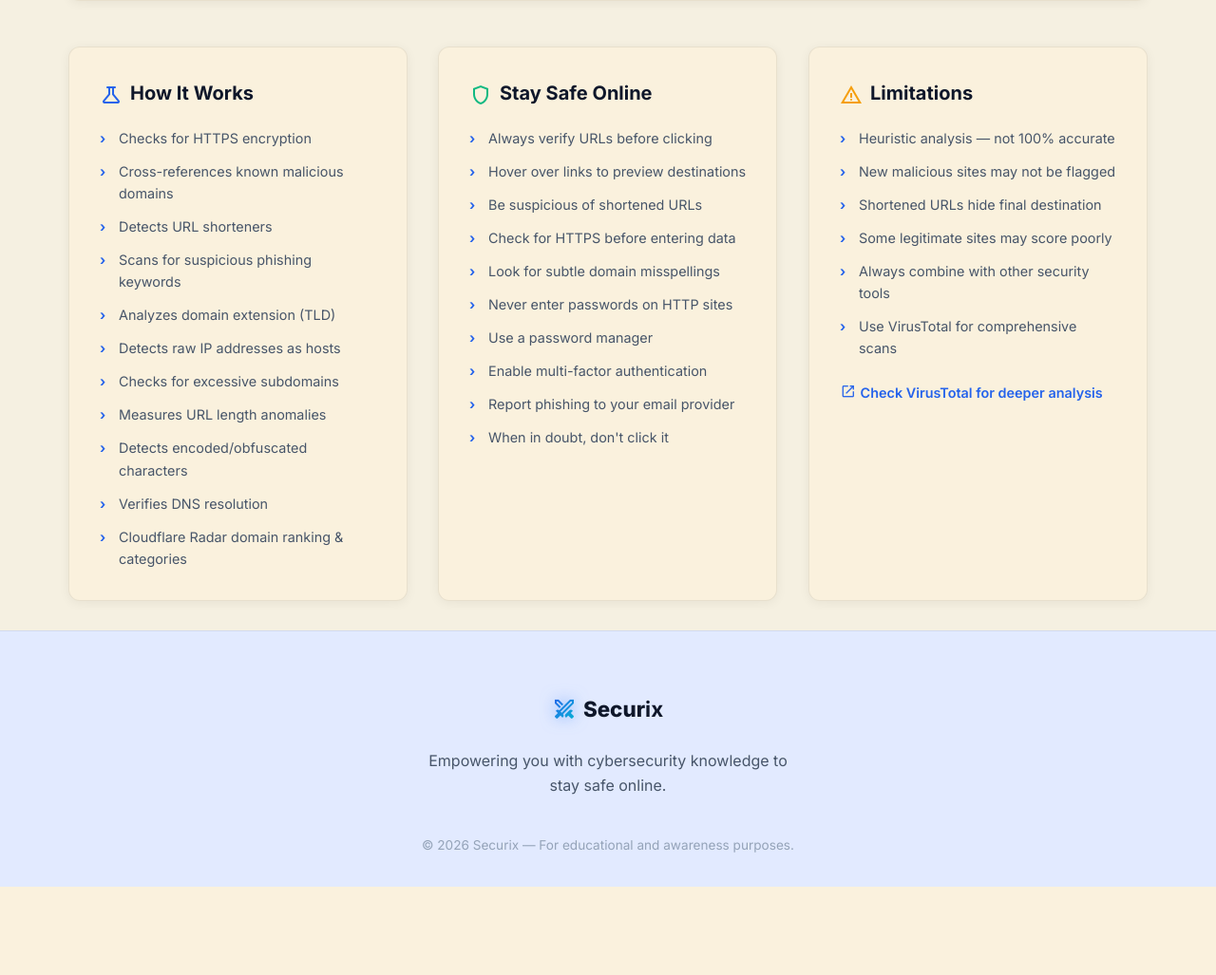
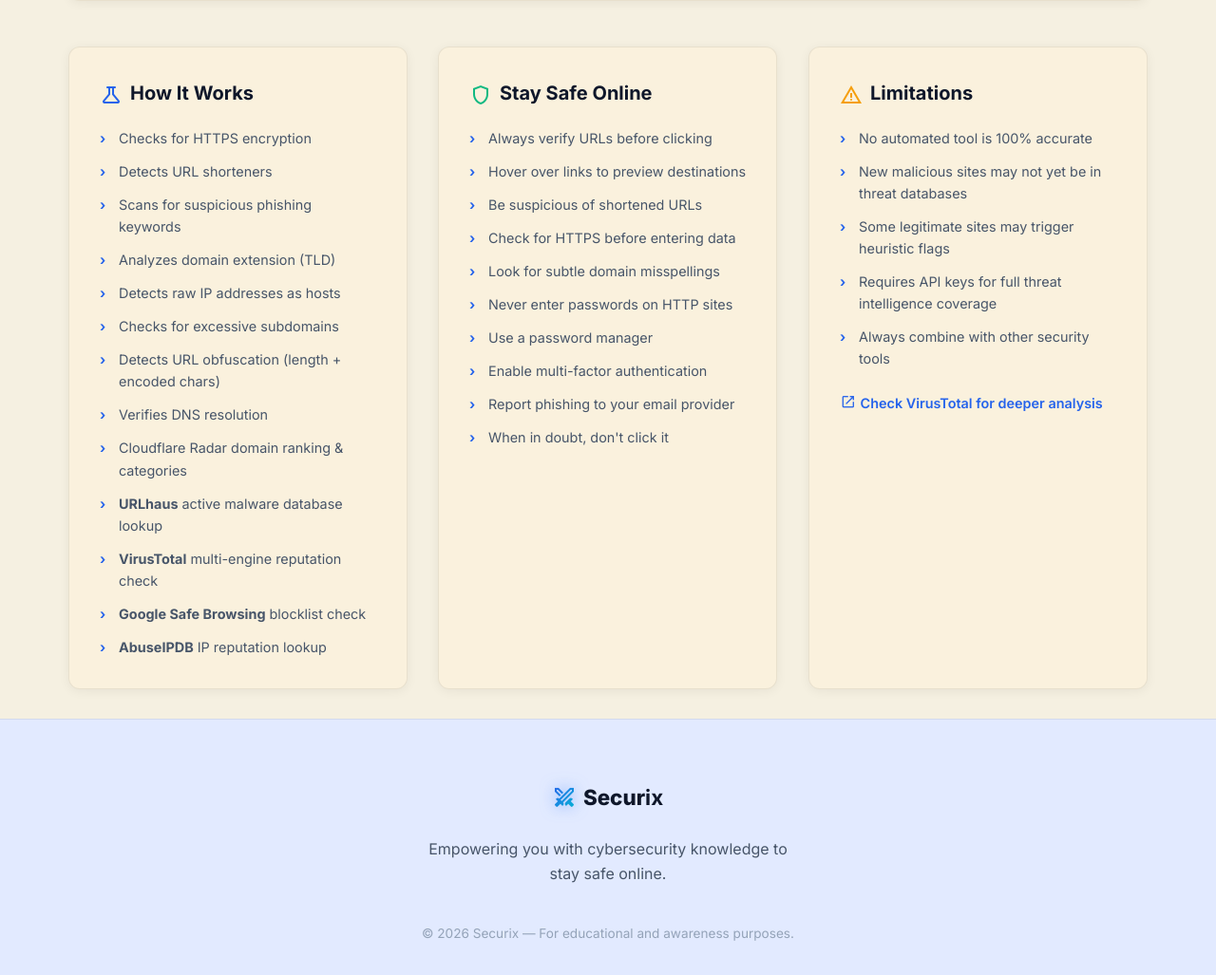
Before and after one commit to Billy3661/cyber_defense_system, a Flask app: template templates/scanner.html in a window 1280 px wide. Shown: the part 829-1856 px from the top of the page at 95% size. Before the commit the page ends 1763 px from the top, so only its background shows below. Run offline with Flask 3, Linux system fonts and the light colour scheme; the template is opened without the code that fills it, so the values that code supplies are empty; some libraries are stand-ins or nearby versions.

Commit message:
Improve scanner accuracy: replace heuristics with real-time threat APIs
- Add Google Safe Browsing API check (Check 12)
- Add AbuseIPDB IP reputation check (Check 13)
- Remove static MALICIOUS_DOMAINS list (replaced by real-time APIs)
- Reduce heuristic weights: maximum 10-15 pts each (was 20-60)
- Consolidate URL length + special chars into URL Obfuscation check
- Limit keyword search to path/query only (avoids domain false positives)
- Limit obfuscation check to path/query only
- Update frontend checks list, How It Works, and Limitations cards
- Add GOOGLE_SAFEBROWSING_KEY and ABUSEIPDB_KEY to .env.example

```diff
--- a/app.py
+++ b/app.py
@@ -391,6 +391,18 @@ def check_password_breached(password: str) -> int:
 CLOUDFLARE_RADAR_TOKEN = os.environ.get("CLOUDFLARE_RADAR_TOKEN", "")
 CLOUDFLARE_RADAR_BASE = "https://api.cloudflare.com/client/v4/radar"
 
+# ─────────────────────────────────────────────
+#  GOOGLE SAFE BROWSING INTEGRATION
+# ─────────────────────────────────────────────
+
+GOOGLE_SAFEBROWSING_KEY = os.environ.get("GOOGLE_SAFEBROWSING_KEY", "")
+
+# ─────────────────────────────────────────────
+#  ABUSEIPDB INTEGRATION
+# ─────────────────────────────────────────────
+
+ABUSEIPDB_KEY = os.environ.get("ABUSEIPDB_KEY", "")
+
 RADAR_RANK_BUCKETS = {
     "100": "Top 100",
     "1000": "Top 1,000",
@@ -466,6 +478,86 @@ def get_cloudflare_radar_raw(domain: str) -> dict:
             return {"error": f"Cloudflare Radar returned status {resp.status_code}"}
     except Exception as e:
         return {"error": f"Could not check Cloudflare Radar: {str(e)}"}
+
+
+def check_google_safebrowsing(url: str) -> dict:
+    if not GOOGLE_SAFEBROWSING_KEY:
+        return {"label": "Google Safe Browsing", "status": "info", "detail": "Google Safe Browsing not configured — set GOOGLE_SAFEBROWSING_KEY in .env"}
+    try:
+        body = {
+            "client": {"clientId": "securix", "clientVersion": "1.0"},
+            "threatInfo": {
+                "threatTypes": ["MALWARE", "SOCIAL_ENGINEERING", "UNWANTED_SOFTWARE", "POTENTIALLY_HARMFUL_APPLICATION"],
+                "platformTypes": ["ANY_PLATFORM"],
+                "threatEntryTypes": ["URL"],
+                "threatEntries": [{"url": url}],
+            },
+        }
+        resp = req.post(
+            f"https://safebrowsing.googleapis.com/v4/threatMatches:find?key={GOOGLE_SAFEBROWSING_KEY}",
+            json=body, timeout=4.0,
+        )
+        if resp.status_code == 200:
+            data = resp.json()
+            matches = data.get("matches", [])
+            if matches:
+                threat_types = set(m.get("threatType", "UNKNOWN") for m in matches)
+                return {
+                    "label": "Google Safe Browsing",
+                    "status": "fail",
+                    "detail": f"Flagged! Threats detected: {', '.join(threat_types)}",
+                    "score_addition": 80,
+                }
+            else:
+                return {"label": "Google Safe Browsing", "status": "pass", "detail": "URL not found in Google Safe Browsing blocklists"}
+        else:
+            return {"label": "Google Safe Browsing", "status": "info", "detail": f"Google Safe Browsing returned status {resp.status_code}"}
+    except Exception as e:
+        return {"label": "Google Safe Browsing", "status": "info", "detail": f"Could not check Google Safe Browsing: {str(e)}"}
+
+
+def check_abuseipdb(domain: str) -> dict:
+    if not ABUSEIPDB_KEY:
+        return {"label": "AbuseIPDB Reputation", "status": "info", "detail": "AbuseIPDB not configured — set ABUSEIPDB_KEY in .env"}
+    try:
+        # Resolve domain to IP first
+        ip = socket.gethostbyname(domain)
+        headers = {"Key": ABUSEIPDB_KEY, "Accept": "application/json"}
+        params = {"ipAddress": ip, "maxAgeInDays": "90", "verbose": False}
+        resp = req.get("https://api.abuseipdb.com/api/v2/check", headers=headers, params=params, timeout=4.0)
+        if resp.status_code == 200:
+            data = resp.json().get("data", {})
+            confidence = data.get("abuseConfidenceScore", 0)
+            total_reports = data.get("totalReports", 0)
+            isp = data.get("isp", "Unknown")
+            domain_info = data.get("domain", "")
+            usage = data.get("usageType", "")
+
+            if confidence >= 50:
+                return {
+                    "label": "AbuseIPDB Reputation",
+                    "status": "fail",
+                    "detail": f"IP flagged! Confidence: {confidence}%, Reports: {total_reports}, ISP: {isp}",
+                    "score_addition": round(confidence * 0.8),
+                }
+            elif confidence >= 10:
+                return {
+                    "label": "AbuseIPDB Reputation",
+                    "status": "warn",
+                    "detail": f"Low reputation. Confidence: {confidence}%, Reports: {total_reports}, ISP: {isp}",
+                    "score_addition": round(confidence * 0.4),
+                }
+            else:
+                return {"label": "AbuseIPDB Reputation", "status": "pass", "detail": f"Clean reputation (confidence: {confidence}%), ISP: {isp}"}
+        elif resp.status_code == 429:
+            return {"label": "AbuseIPDB Reputation", "status": "info", "detail": "Rate limited by AbuseIPDB API"}
+        else:
+            return {"label": "AbuseIPDB Reputation", "status": "info", "detail": f"AbuseIPDB returned status {resp.status_code}"}
+    except socket.gaierror:
+        return {"label": "AbuseIPDB Reputation", "status": "info", "detail": "Could not resolve domain to check AbuseIPDB"}
+    except Exception as e:
+        return {"label": "AbuseIPDB Reputation", "status": "info", "detail": f"Could not check AbuseIPDB: {str(e)}"}
+
 
 MOCK_BREACH_DB = [
     {
@@ -639,7 +731,7 @@ MALICIOUS_DOMAINS = {
 
 SUSPICIOUS_KEYWORDS = [
     "login", "signin", "account", "verify", "update", "secure",
-    "banking", "paypal", "amazon", "microsoft", "apple", "google",
+    "banking", "paypal", "amazon", "microsoft", "apple",
     "password", "credential", "confirm", "validate", "authorize",
     "wallet", "bitcoin", "crypto", "prize", "winner", "free",
     "click", "urgent", "suspended", "locked", "limited",
@@ -1370,14 +1462,13 @@ TROUBLESHOOT_GUIDES = [
 def analyze_url(url: str) -> dict:
     result = {
         "url": url,
-        "score": 0,          # 0 = safe, higher = more suspicious
+        "score": 0,
         "verdict": "Safe",
         "verdict_color": "#00d2ff",
         "checks": [],
         "timestamp": datetime.now().strftime("%Y-%m-%d %H:%M:%S"),
     }
 
-    # Normalize
     if not url.startswith(("http://", "https://")):
         url = "http://" + url
 
@@ -1390,99 +1481,110 @@ def analyze_url(url: str) -> dict:
         if parsed.scheme == "https":
             result["checks"].append({"label": "HTTPS Secure Connection", "status": "pass", "detail": "URL uses HTTPS encryption"})
         else:
-            result["score"] += 20
+            result["score"] += 10
             result["checks"].append({"label": "HTTPS Secure Connection", "status": "fail", "detail": "URL uses insecure HTTP – data is unencrypted"})
 
-        # ── Check 2: Known malicious domain ──
-        if domain in MALICIOUS_DOMAINS:
-            result["score"] += 60
-            result["checks"].append({"label": "Known Malicious Domain", "status": "fail", "detail": f"'{domain}' is listed as a known suspicious/malicious domain"})
-        else:
-            result["checks"].append({"label": "Known Malicious Domain", "status": "pass", "detail": "Domain not found in known malicious domain list"})
-
-        # ── Check 3: URL shortener ──
+        # ── Check 2: URL shortener ──
         if is_shortener_domain(domain):
-            result["score"] += 30
-            result["checks"].append({"label": "URL Shortener Detected", "status": "warn", "detail": "URL shorteners can hide malicious destinations"})
+            result["score"] += 10
+            result["checks"].append({"label": "URL Shortener", "status": "info", "detail": "URL uses a shortening service — destination should be verified"})
         else:
             result["checks"].append({"label": "URL Shortener", "status": "pass", "detail": "No URL shortener detected"})
 
-        # ── Check 4: Suspicious keywords ──
-        found_keywords = [kw for kw in SUSPICIOUS_KEYWORDS if kw in full_url_lower]
+        # ── Check 3: Suspicious keywords (path + query only) ──
+        path_query = parsed.path + "?" + parsed.query if parsed.query else parsed.path
+        path_query_lower = path_query.lower()
+        found_keywords = [kw for kw in SUSPICIOUS_KEYWORDS if kw in path_query_lower]
         if len(found_keywords) >= 3:
-            result["score"] += 25
-            result["checks"].append({"label": "Suspicious Keywords", "status": "fail", "detail": f"Found {len(found_keywords)} suspicious keywords: {', '.join(found_keywords[:5])}"})
+            result["score"] += 10
+            result["checks"].append({"label": "Suspicious Keywords", "status": "info", "detail": f"Found {len(found_keywords)} suspicious keywords: {', '.join(found_keywords[:5])}"})
         elif len(found_keywords) >= 1:
-            result["score"] += 10
-            result["checks"].append({"label": "Suspicious Keywords", "status": "warn", "detail": f"Found keywords: {', '.join(found_keywords[:5])}"})
+            result["score"] += 5
+            result["checks"].append({"label": "Suspicious Keywords", "status": "info", "detail": f"Found keywords: {', '.join(found_keywords[:5])}"})
         else:
             result["checks"].append({"label": "Suspicious Keywords", "status": "pass", "detail": "No suspicious keywords detected in URL"})
 
-        # ── Check 5: Suspicious TLD ──
+        # ── Check 4: Suspicious TLD ──
         suspicious_tld_found = [tld for tld in SUSPICIOUS_TLDS if domain.endswith(tld)]
         if suspicious_tld_found:
-            result["score"] += 20
-            result["checks"].append({"label": "Suspicious TLD", "status": "warn", "detail": f"Top-level domain '{suspicious_tld_found[0]}' is commonly associated with malicious activity"})
+            result["score"] += 10
+            result["checks"].append({"label": "Suspicious TLD", "status": "info", "detail": f"Top-level domain '{suspicious_tld_found[0]}' is uncommon — verify legitimacy"})
         else:
             result["checks"].append({"label": "Suspicious TLD", "status": "pass", "detail": "Domain extension appears legitimate"})
 
-        # ── Check 6: IP address as host ──
+        # ── Check 5: IP address as host ──
         ip_pattern = re.compile(r"^\d{1,3}(\.\d{1,3}){3}$")
         if ip_pattern.match(domain):
-            result["score"] += 30
-            result["checks"].append({"label": "IP Address as Host", "status": "fail", "detail": "Using raw IP address instead of domain name is highly suspicious"})
+            result["score"] += 15
+            result["checks"].append({"label": "IP Address as Host", "status": "warn", "detail": "Using raw IP address instead of domain name is unusual"})
         else:
             result["checks"].append({"label": "IP Address as Host", "status": "pass", "detail": "Domain name used (not raw IP address)"})
 
-        # ── Check 7: Excessive subdomains ──
+        # ── Check 6: Excessive subdomains ──
         subdomain_count = len(domain.split(".")) - 2
         if subdomain_count > 3:
-            result["score"] += 20
-            result["checks"].append({"label": "Excessive Subdomains", "status": "warn", "detail": f"Found {subdomain_count} subdomains – phishing sites often use many subdomains to mimic legitimate URLs"})
+            result["score"] += 5
+            result["checks"].append({"label": "Excessive Subdomains", "status": "info", "detail": f"Found {subdomain_count} subdomains — verify this is expected"})
         else:
             result["checks"].append({"label": "Excessive Subdomains", "status": "pass", "detail": "Normal subdomain depth"})
 
-        # ── Check 8: URL length ──
-        if len(url) > 150:
-            result["score"] += 15
-            result["checks"].append({"label": "URL Length", "status": "warn", "detail": f"URL is very long ({len(url)} chars) – malicious URLs are often obfuscated with extra parameters"})
+        # ── Check 7: URL Obfuscation (path + query only) ──
+        obfuscation_signals = 0
+        path_query_check = parsed.path + "?" + parsed.query if parsed.query else parsed.path
+        if len(path_query_check) > 100:
+            obfuscation_signals += 1
+        special_chars = ["%40", "%2F", "@", "//"]
+        found_special = [c for c in special_chars if c in path_query_check]
+        if found_special:
+            obfuscation_signals += 1
+        if obfuscation_signals >= 2:
+            result["score"] += 10
+            result["checks"].append({"label": "URL Obfuscation", "status": "warn", "detail": "URL appears obfuscated (long + encoded chars) — phishing sites often hide their true destination"})
+        elif obfuscation_signals == 1:
+            result["score"] += 5
+            result["checks"].append({"label": "URL Obfuscation", "status": "info", "detail": "Minor obfuscation signals detected"})
         else:
-            result["checks"].append({"label": "URL Length", "status": "pass", "detail": f"URL length is normal ({len(url)} chars)"})
-
-        # ── Check 9: Special characters ──
-        special_chars = ["%40", "%2F", "@", "//"]
-        found_special = [c for c in special_chars if c in url]
-        if found_special:
-            result["score"] += 15
-            result["checks"].append({"label": "Encoded / Special Characters", "status": "warn", "detail": "URL contains encoded or obfuscated characters commonly used in phishing URLs"})
-        else:
-            result["checks"].append({"label": "Encoded / Special Characters", "status": "pass", "detail": "No suspicious character encoding detected"})
-
-        # ── Check 10: DNS Resolve ──
+            result["checks"].append({"label": "URL Obfuscation", "status": "pass", "detail": "No obfuscation detected"})
+
+        # ── Check 8: DNS Resolution ──
         try:
             socket.gethostbyname(domain)
             result["checks"].append({"label": "DNS Resolution", "status": "pass", "detail": f"Domain '{domain}' resolves successfully"})
         except socket.gaierror:
             result["score"] += 10
-            result["checks"].append({"label": "DNS Resolution", "status": "warn", "detail": f"Could not resolve domain '{domain}' – may be offline or non-existent"})
-
-        # ── Check 11: URLhaus API Check ──
+            result["checks"].append({"label": "DNS Resolution", "status": "warn", "detail": f"Could not resolve domain '{domain}' — may be offline or non-existent"})
+
+        # ── Check 9: URLhaus API Check ──
         urlhaus_res = check_urlhaus(url)
         if "score_addition" in urlhaus_res:
             result["score"] += urlhaus_res["score_addition"]
             del urlhaus_res["score_addition"]
         result["checks"].append(urlhaus_res)
 
-        # ── Check 12: VirusTotal API Check ──
+        # ── Check 10: VirusTotal API Check ──
         vt_res = check_virustotal(url)
         if "score_addition" in vt_res:
             result["score"] += vt_res["score_addition"]
             del vt_res["score_addition"]
         result["checks"].append(vt_res)
 
-        # ── Check 13: Cloudflare Radar Domain Ranking ──
+        # ── Check 11: Cloudflare Radar Domain Ranking ──
         radar_res = check_cloudflare_radar(domain)
         result["checks"].append(radar_res)
+
+        # ── Check 12: Google Safe Browsing ──
+        gsb_res = check_google_safebrowsing(url)
+        if "score_addition" in gsb_res:
+            result["score"] += gsb_res["score_addition"]
+            del gsb_res["score_addition"]
+        result["checks"].append(gsb_res)
+
+        # ── Check 13: AbuseIPDB Reputation ──
+        abuse_res = check_abuseipdb(domain)
+        if "score_addition" in abuse_res:
+            result["score"] += abuse_res["score_addition"]
+            del abuse_res["score_addition"]
+        result["checks"].append(abuse_res)
 
     except Exception as e:
         result["score"] += 50
--- a/templates/scanner.html
+++ b/templates/scanner.html
@@ -336,16 +336,18 @@
             <h3><span class="material-symbols-outlined" style="font-size: 1.5rem; vertical-align: middle; margin-right: 0.5rem; color: var(--accent);">science</span>How It Works</h3>
             <ul>
                 <li>Checks for HTTPS encryption</li>
-                <li>Cross-references known malicious domains</li>
                 <li>Detects URL shorteners</li>
                 <li>Scans for suspicious phishing keywords</li>
                 <li>Analyzes domain extension (TLD)</li>
                 <li>Detects raw IP addresses as hosts</li>
                 <li>Checks for excessive subdomains</li>
-                <li>Measures URL length anomalies</li>
-                <li>Detects encoded/obfuscated characters</li>
+                <li>Detects URL obfuscation (length + encoded chars)</li>
                 <li>Verifies DNS resolution</li>
                 <li>Cloudflare Radar domain ranking &amp; categories</li>
+                <li><strong>URLhaus</strong> active malware database lookup</li>
+                <li><strong>VirusTotal</strong> multi-engine reputation check</li>
+                <li><strong>Google Safe Browsing</strong> blocklist check</li>
+                <li><strong>AbuseIPDB</strong> IP reputation lookup</li>
             </ul>
         </div>
         <div class="info-card" id="infoTips">
@@ -366,12 +368,11 @@
         <div class="info-card" id="infoLimitations">
             <h3><span class="material-symbols-outlined" style="font-size: 1.5rem; vertical-align: middle; margin-right: 0.5rem; color: var(--warning);">warning</span>Limitations</h3>
             <ul>
-                <li>Heuristic analysis — not 100% accurate</li>
-                <li>New malicious sites may not be flagged</li>
-                <li>Shortened URLs hide final destination</li>
-                <li>Some legitimate sites may score poorly</li>
+                <li>No automated tool is 100% accurate</li>
+                <li>New malicious sites may not yet be in threat databases</li>
+                <li>Some legitimate sites may trigger heuristic flags</li>
+                <li>Requires API keys for full threat intelligence coverage</li>
                 <li>Always combine with other security tools</li>
-                <li>Use VirusTotal for comprehensive scans</li>
             </ul>
             <a href="https://www.virustotal.com" target="_blank" rel="noopener" class="external-link">
                 <span class="material-symbols-outlined" style="font-size: 1.1rem; vertical-align: -2px; margin-right: 4px;">open_in_new</span>Check VirusTotal for deeper analysis
@@ -385,18 +386,18 @@
 <script>
 const CHECKS_META = [
     { label: "HTTPS Secure Connection" },
-    { label: "Known Malicious Domain" },
     { label: "URL Shortener" },
     { label: "Suspicious Keywords" },
     { label: "Suspicious TLD" },
     { label: "IP Address as Host" },
     { label: "Excessive Subdomains" },
-    { label: "URL Length" },
-    { label: "Encoded / Special Characters" },
+    { label: "URL Obfuscation" },
     { label: "DNS Resolution" },
     { label: "URLhaus Threat Check" },
     { label: "VirusTotal Reputation Check" },
     { label: "Cloudflare Domain Ranking" },
+    { label: "Google Safe Browsing" },
+    { label: "AbuseIPDB Reputation" },
 ];
 
 const RECOMMENDATIONS = {
```
Also changed, not shown: 1 other file.
